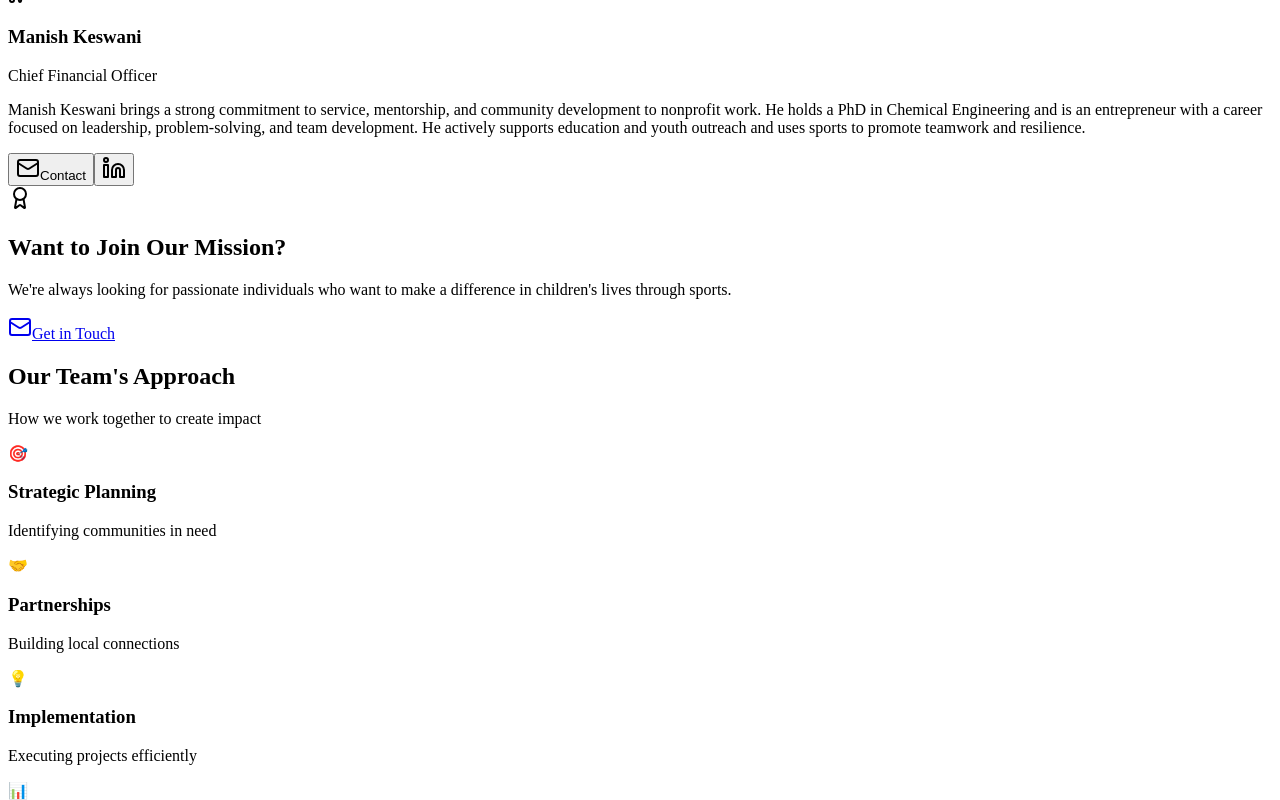
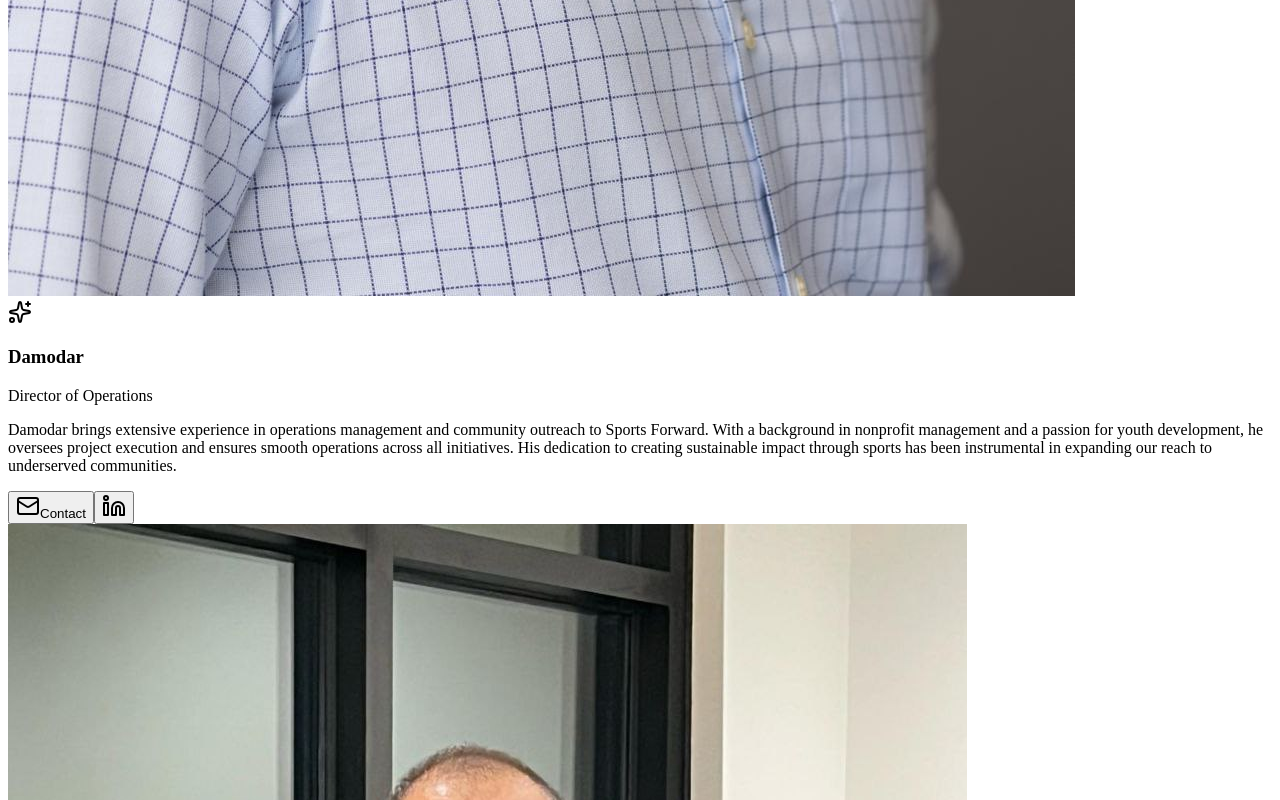
Before and after one commit to sportsforward007-dotorg/sports-forward-web, a React (Vite) app: page /#/our-team in a window 1280 px wide. Shown: the part 4593-5393 px from the top of the page. Built offline with nearby package versions, Linux system fonts and the light colour scheme; the HTML template or start-up script is replaced by a standard one.

Commit message:
Add Damodar as Director of Operations to OurTeam page

```diff
--- a/src/pages/OurTeam.jsx
+++ b/src/pages/OurTeam.jsx
@@ -23,6 +23,13 @@ const TeamPage = () => {
       image: '/images/team/raj-keswani_new.png',
       bio: 'Raj Keswani is a student at Vanderbilt University with a passion for sports, having played baseball, basketball, and football. He founded Sports Forward in 2023 and previously served as President for three years before stepping into the role of Vice President to empower younger leaders. Raj is committed to community service and increasing representation for underprivileged children through sports.',
       color: 'from-teal-500 to-blue-500'
+    },
+    {
+      name: 'Damodar',
+      role: 'Director of Operations',
+      image: '/images/team/damodar.jpg',
+      bio: 'Damodar brings extensive experience in operations management and community outreach to Sports Forward. With a background in nonprofit management and a passion for youth development, he oversees project execution and ensures smooth operations across all initiatives. His dedication to creating sustainable impact through sports has been instrumental in expanding our reach to underserved communities.',
+      color: 'from-orange-500 to-red-500'
     },
 
     {
```
Also changed, not shown: public/images/team/damodar.jpg (added).
